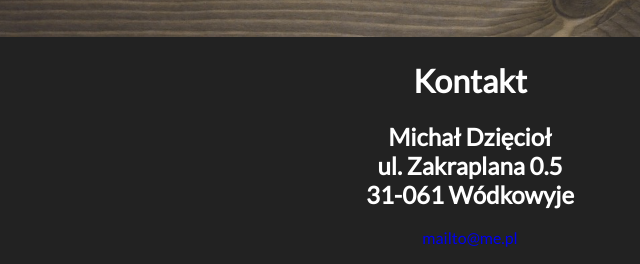
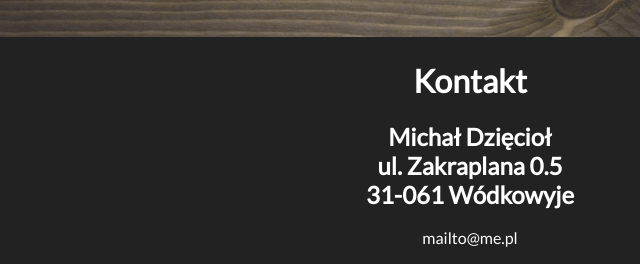
Before and after one commit to mikello88/strona-css, a plain HTML site: page index.html in a window 1280 px wide. Shown: the part 883-1147 px from the top of the page, 170-810 px from the left. Drawn offline with Linux system fonts and the light colour scheme.

Commit message:
dodano marign bottom

```diff
--- a/css/style.css
+++ b/css/style.css
@@ -64,8 +64,15 @@ body {
 #contact {
     text-align: center;
     color: #fff;
+    margin-bottom: 20px;
 
 }
-#contact > a {
+#contact a {
     text-decoration: none;
+    color: #fff;
 }
+
+#contact a:hover {
+    color: #fff;
+    font-size: 10px;
+}
```
